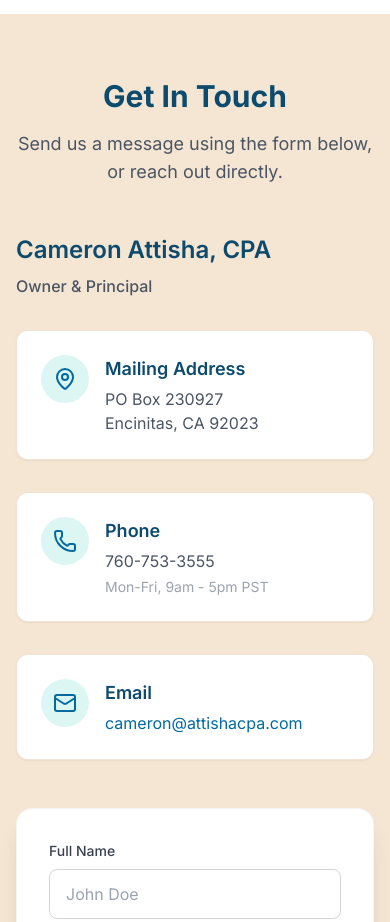
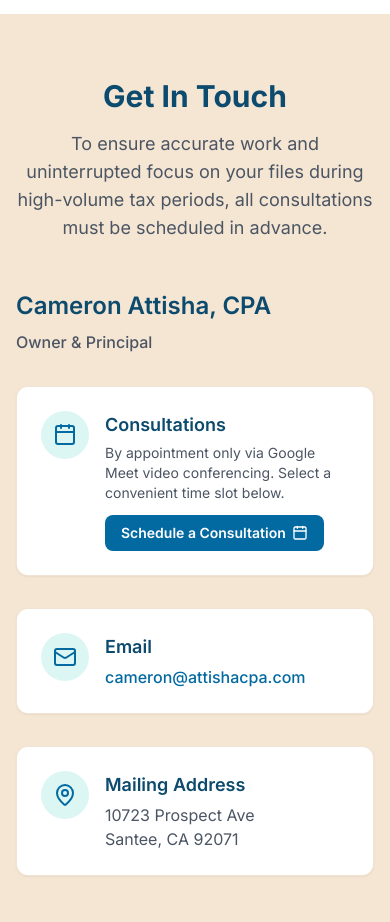
Before and after one commit to cameronattisha/nybergfinancial.com, a plain HTML site: page index.html in a window 390 px wide. Shown: the part 3940-4862 px from the top of the page. Drawn offline with nearby package versions, Linux system fonts and the light colour scheme.

Commit message:
Update index.html
changed mailing address, removed phone number, added scheduled calls

```diff
--- a/index.html
+++ b/index.html
@@ -5,15 +5,12 @@
     <meta name="viewport" content="width=device-width, initial-scale=1.0">
     <title>Nyberg Financial - Simplified Tax & Accounting Solutions</title>
 
-    <!-- Tailwind CSS CDN -->
     <script src="https://cdn.tailwindcss.com"></script>
 
-    <!-- Google Fonts - Inter -->
     <link rel="preconnect" href="https://fonts.googleapis.com">
     <link rel="preconnect" href="https://fonts.gstatic.com" crossorigin>
     <link href="https://fonts.googleapis.com/css2?family=Inter:wght@300;400;500;600;700&display=swap" rel="stylesheet">
 
-    <!-- Lucide Icons -->
     <script src="https://unpkg.com/lucide@latest"></script>
 
     <script>
@@ -50,16 +47,13 @@
 </head>
 <body class="bg-gray-50">
 
-    <!-- Fixed Navigation Bar -->
     <nav class="fixed top-0 left-0 right-0 bg-white shadow-md z-50">
         <div class="max-w-7xl mx-auto px-4 sm:px-6 lg:px-8">
             <div class="flex justify-between items-center h-16">
-                <!-- Logo/Brand -->
                 <div class="flex-shrink-0">
                     <a href="#home" class="text-2xl font-bold text-ocean-deep">Nyberg Financial</a>
                 </div>
 
-                <!-- Desktop Navigation Links -->
                 <div class="hidden md:flex space-x-8">
                     <a href="#home" class="text-ocean hover:text-seafoam transition-colors duration-200 font-medium">Home</a>
                     <a href="#services" class="text-ocean hover:text-seafoam transition-colors duration-200 font-medium">Services</a>
@@ -68,7 +62,6 @@
                     <a href="#contact" class="text-ocean hover:text-seafoam transition-colors duration-200 font-medium">Contact</a>
                 </div>
 
-                <!-- Mobile Menu Button -->
                 <div class="md:hidden">
                     <button id="mobile-menu-button" class="text-ocean hover:text-seafoam focus:outline-none">
                         <svg class="h-6 w-6" fill="none" stroke="currentColor" viewBox="0 0 24 24">
@@ -79,7 +72,6 @@
             </div>
         </div>
 
-        <!-- Mobile Menu (Hidden by default) -->
         <div id="mobile-menu" class="hidden md:hidden bg-white border-t border-gray-200">
             <div class="px-4 pt-2 pb-4 space-y-2">
                 <a href="#home" class="block px-3 py-2 rounded-lg text-ocean hover:bg-sand-light hover:text-ocean-deep transition-colors duration-200 font-medium">Home</a>
@@ -91,8 +83,7 @@
         </div>
     </nav>
 
-    <!-- Hero Section -->
-   <section id="home" class="py-32 md:py-48 bg-la-jolla relative overflow-hidden">
+    <section id="home" class="py-32 md:py-48 bg-la-jolla relative overflow-hidden">
     <div class="absolute inset-0 bg-ocean-deep opacity-80"></div>
 
     <div class="max-w-7xl mx-auto px-4 sm:px-6 lg:px-8 relative z-10">
@@ -111,7 +102,6 @@
     </div>
 </section>
 
-    <!-- Services Overview Section -->
     <section id="services" class="py-16 md:py-24 bg-white">
         <div class="max-w-7xl mx-auto px-4 sm:px-6 lg:px-8">
             <div class="text-center mb-16">
@@ -122,7 +112,6 @@
             </div>
 
             <div class="grid md:grid-cols-3 gap-8">
-                <!-- Service 1: Tax Preparation -->
                 <div class="bg-sand-light rounded-xl shadow-md hover:shadow-xl transition-shadow duration-300 p-8">
                     <div class="flex justify-center mb-6">
                         <div class="bg-seafoam/20 p-4 rounded-full">
@@ -135,7 +124,6 @@
                     </p>
                 </div>
 
-                <!-- Service 2: Business Accounting -->
                 <div class="bg-sand-light rounded-xl shadow-md hover:shadow-xl transition-shadow duration-300 p-8">
                     <div class="flex justify-center mb-6">
                         <div class="bg-seafoam/20 p-4 rounded-full">
@@ -148,7 +136,6 @@
                     </p>
                 </div>
 
-                <!-- Service 3: Financial Consulting -->
                 <div class="bg-sand-light rounded-xl shadow-md hover:shadow-xl transition-shadow duration-300 p-8">
                     <div class="flex justify-center mb-6">
                         <div class="bg-seafoam/20 p-4 rounded-full">
@@ -164,7 +151,6 @@
         </div>
     </section>
 
-    <!-- Client Portal Integration Section -->
     <section id="portal" class="py-16 md:py-24 bg-gradient-to-br from-sand-light to-white">
         <div class="max-w-5xl mx-auto px-4 sm:px-6 lg:px-8">
             <div class="bg-white rounded-2xl shadow-xl p-8 md:p-12 border border-sand/20">
@@ -216,7 +202,6 @@
         </div>
     </section>
 
-    <!-- About Us Section -->
     <section id="about" class="py-16 md:py-24 bg-white">
         <div class="max-w-4xl mx-auto px-4 sm:px-6 lg:px-8 text-center">
             <h2 class="text-3xl md:text-4xl font-bold text-ocean-deep mb-6">About Us</h2>
@@ -233,13 +218,12 @@
         </div>
     </section>
 
-    <!-- Contact Section -->
-  <section id="contact" class="py-16 md:py-24 bg-sand-light">
+    <section id="contact" class="py-16 md:py-24 bg-sand-light">
         <div class="max-w-6xl mx-auto px-4 sm:px-6 lg:px-8">
             <div class="text-center mb-12">
                 <h2 class="text-3xl md:text-4xl font-bold text-ocean-deep mb-4">Get In Touch</h2>
-                <p class="text-lg text-gray-600">
-                    Send us a message using the form below, or reach out directly.
+                <p class="text-lg text-gray-600 max-w-2xl mx-auto">
+                    To ensure accurate work and uninterrupted focus on your files during high-volume tax periods, all consultations must be scheduled in advance.
                 </p>
             </div>
 
@@ -254,27 +238,15 @@
                     <div class="bg-white p-6 rounded-xl shadow-sm border border-sand/30">
                         <div class="flex items-start space-x-4">
                             <div class="bg-seafoam/20 p-3 rounded-full">
-                                <i data-lucide="map-pin" class="w-6 h-6 text-ocean"></i>
+                                <i data-lucide="calendar" class="w-6 h-6 text-ocean"></i>
                             </div>
-                            <div>
-                                <h4 class="text-lg font-semibold text-ocean-deep">Mailing Address</h4>
-                                <p class="text-gray-600 mt-1">
-                                    PO Box 230927<br>
-                                    Encinitas, CA 92023
-                                </p>
-                            </div>
-                        </div>
-                    </div>
-
-                    <div class="bg-white p-6 rounded-xl shadow-sm border border-sand/30">
-                        <div class="flex items-start space-x-4">
-                            <div class="bg-seafoam/20 p-3 rounded-full">
-                                <i data-lucide="phone" class="w-6 h-6 text-ocean"></i>
-                            </div>
-                            <div>
-                                <h4 class="text-lg font-semibold text-ocean-deep">Phone</h4>
-                                <p class="text-gray-600 mt-1">760-753-3555</p>
-                                <p class="text-sm text-gray-400 mt-1">Mon-Fri, 9am - 5pm PST</p>
+                            <div class="flex-1">
+                                <h4 class="text-lg font-semibold text-ocean-deep">Consultations</h4>
+                                <p class="text-sm text-gray-600 mt-1 mb-3">By appointment only via Google Meet video conferencing. Select a convenient time slot below.</p>
+                                <a href="https://calendar.app.google/27Zk52rCAsiT2n618" target="_blank" class="inline-flex items-center text-sm font-semibold text-white bg-ocean hover:bg-ocean-deep px-4 py-2 rounded-lg transition-colors">
+                                    <span>Schedule a Consultation</span>
+                                    <i data-lucide="calendar" class="w-4 h-4 ml-1.5"></i>
+                                </a>
                             </div>
                         </div>
                     </div>
@@ -286,9 +258,24 @@
                             </div>
                             <div>
                                 <h4 class="text-lg font-semibold text-ocean-deep">Email</h4>
-                                <a href="mailto:cameron@attishacpa.com" class="text-ocean hover:text-seafoam transition-colors mt-1 block">
+                                <a href="mailto:cameron@attishacpa.com" class="text-ocean hover:text-seafoam transition-colors mt-1 block font-medium">
                                     cameron@attishacpa.com
                                 </a>
+                            </div>
+                        </div>
+                    </div>
+
+                    <div class="bg-white p-6 rounded-xl shadow-sm border border-sand/30">
+                        <div class="flex items-start space-x-4">
+                            <div class="bg-seafoam/20 p-3 rounded-full">
+                                <i data-lucide="map-pin" class="w-6 h-6 text-ocean"></i>
+                            </div>
+                            <div>
+                                <h4 class="text-lg font-semibold text-ocean-deep">Mailing Address</h4>
+                                <p class="text-gray-600 mt-1">
+                                    10723 Prospect Ave<br>
+                                    Santee, CA 92071
+                                </p>
                             </div>
                         </div>
                     </div>
@@ -336,21 +323,19 @@
         </div>
     </section>
 
-    <!-- Footer -->
     <footer class="bg-ocean-deep text-white py-8">
         <div class="max-w-7xl mx-auto px-4 sm:px-6 lg:px-8">
             <div class="text-center">
                 <p class="text-lg font-semibold mb-2">Nyberg Financial</p>
-                <p class="text-gray-300 mb-2">PO Box 230927, Encinitas, CA 92023</p>
+                <p class="text-gray-300 mb-2">10723 Prospect Ave, Santee, CA 92071</p>
                 <p class="text-sm text-seafoam font-medium mb-4">Serving the community since 1978</p>
                 <p class="text-sm text-gray-400">
-                    &copy; 2025 Nyberg Financial Services, Inc. All rights reserved.
+                    &copy; 2026 Nyberg Financial Services, Inc. All rights reserved.
                 </p>
             </div>
         </div>
     </footer>
 
-    <!-- JavaScript for Mobile Menu Toggle and Smooth Scrolling -->
     <script>
         // Initialize Lucide icons
         lucide.createIcons();
```
